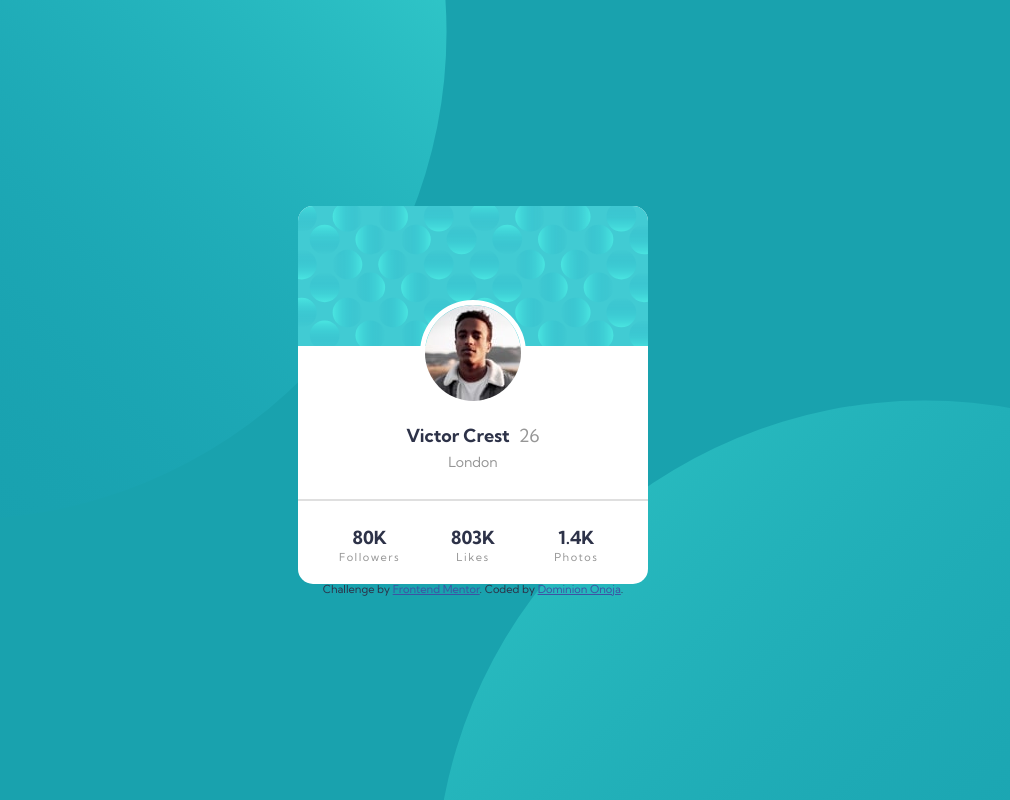
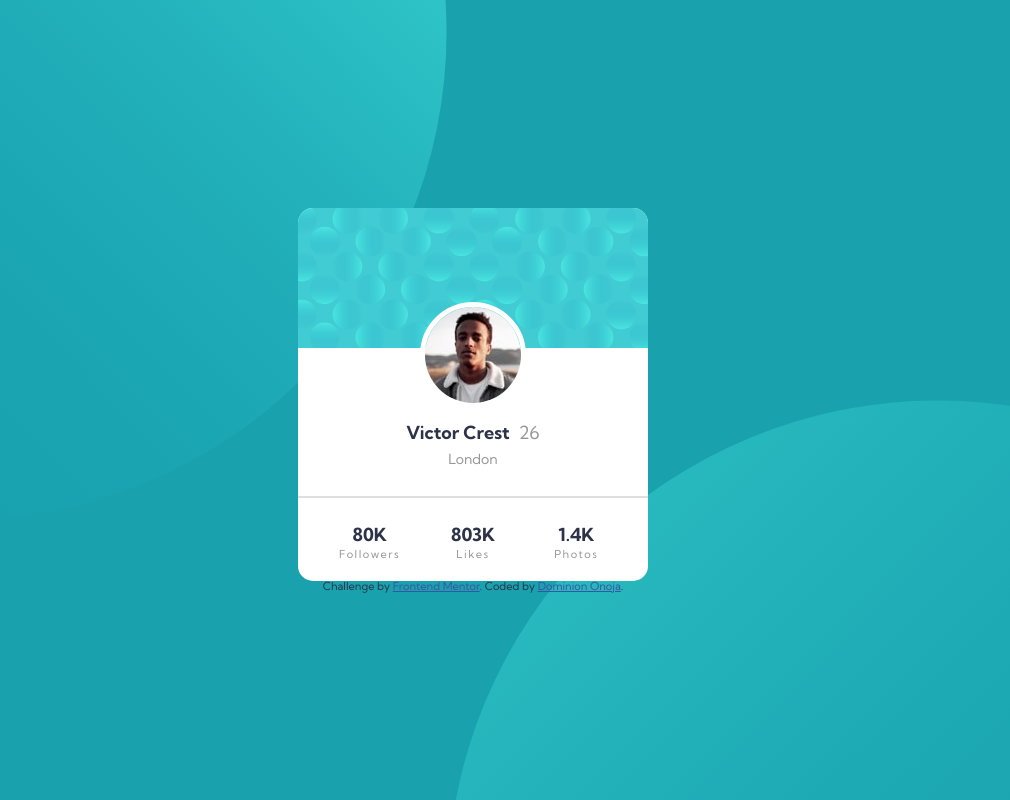
Before and after one commit to why-not-phoenix/profile-card-component-main-, a plain HTML site: page index.html in a window 1280 px wide. Shown: the whole page, without its empty margins (167-1177 px from the left). Drawn offline with Linux system fonts and the light colour scheme.

Commit message:
Minor changes based on PRO suggestions

```diff
--- a/css/styles.css
+++ b/css/styles.css
@@ -21,7 +21,7 @@ body {
   background-color: hsl(185, 75%, 39%);
   background-image: url(../images/bg-pattern-top.svg), url(../images/bg-pattern-bottom.svg);
   background-repeat: no-repeat;
-  background-position: right 52vw bottom 35vh, left 47vw top 50vh;
+  background-position: right 52vw bottom 35vh, left 48vw top 50vh;
 }
 
 /* Box Design */
@@ -51,6 +51,7 @@ body {
 
 .name {
   font-weight: 700;
+  font-size: 1.8rem;
   margin-bottom: 1rem;
 }
 
@@ -76,10 +77,12 @@ hr {
   margin: 0;
 }
 
-.media-activity {
+.media-activity ul {
   display: grid;
   grid-template-columns: repeat(3, 1fr);
   padding: 1rem 2rem;
+  margin: 0;
+  list-style: none;
 }
 
 .stats {
--- a/index.html
+++ b/index.html
@@ -16,26 +16,28 @@
 <body>
   <main>
     <div class="profile-box">
-      <img src="images/bg-pattern-card.svg" alt="pattern-card">
+      <img src="images/bg-pattern-card.svg" alt="">
       <div class="personal-info">
-        <img src="images/image-victor.jpg" alt="profile-image">
-        <p class="name">Victor Crest <span>26</span></p>
+        <img src="images/image-victor.jpg" alt="user">
+        <h1 class="name">Victor Crest <span>26</span></h1>
         <p class="location">London</p>
       </div>
       <hr>
       <div class="media-activity">
-        <div class="followers">
+        <ul>
+          <li class="followers">
             <p class="stats">80K</p>
             <p class="lightgrey">Followers</p>
-        </div>
-        <div class="likes">
+          </li>
+          <li class="likes">
             <p class="stats">803K</p>
             <p class="lightgrey">Likes</p>
-        </div>
-        <div class="photos">
+          </li>
+          <li class="photos">
             <p class="stats">1.4K</p>
             <p class="lightgrey">Photos</p>
-        </div>
+          </li>
+        </ul>
       </div>
     </div>
     <div class="attribution">
```
Lines whose indentation alone changed are shown as unchanged.
